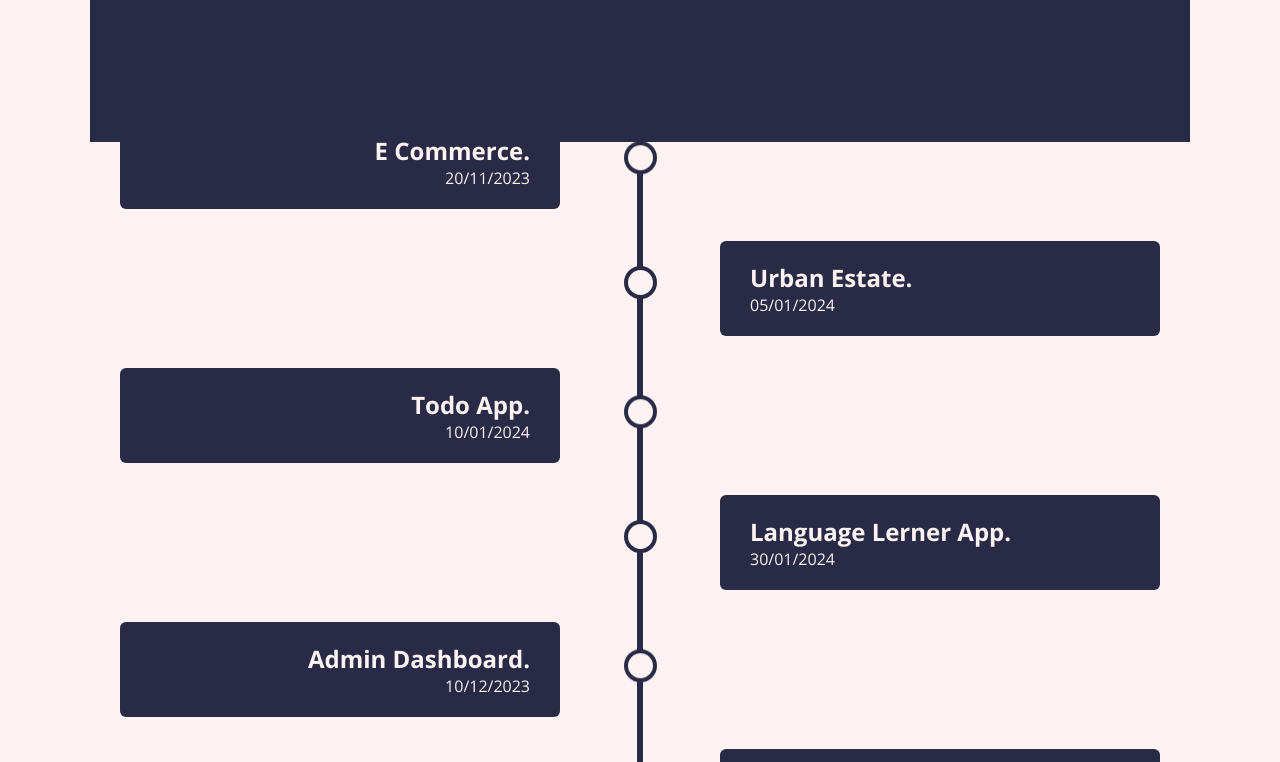
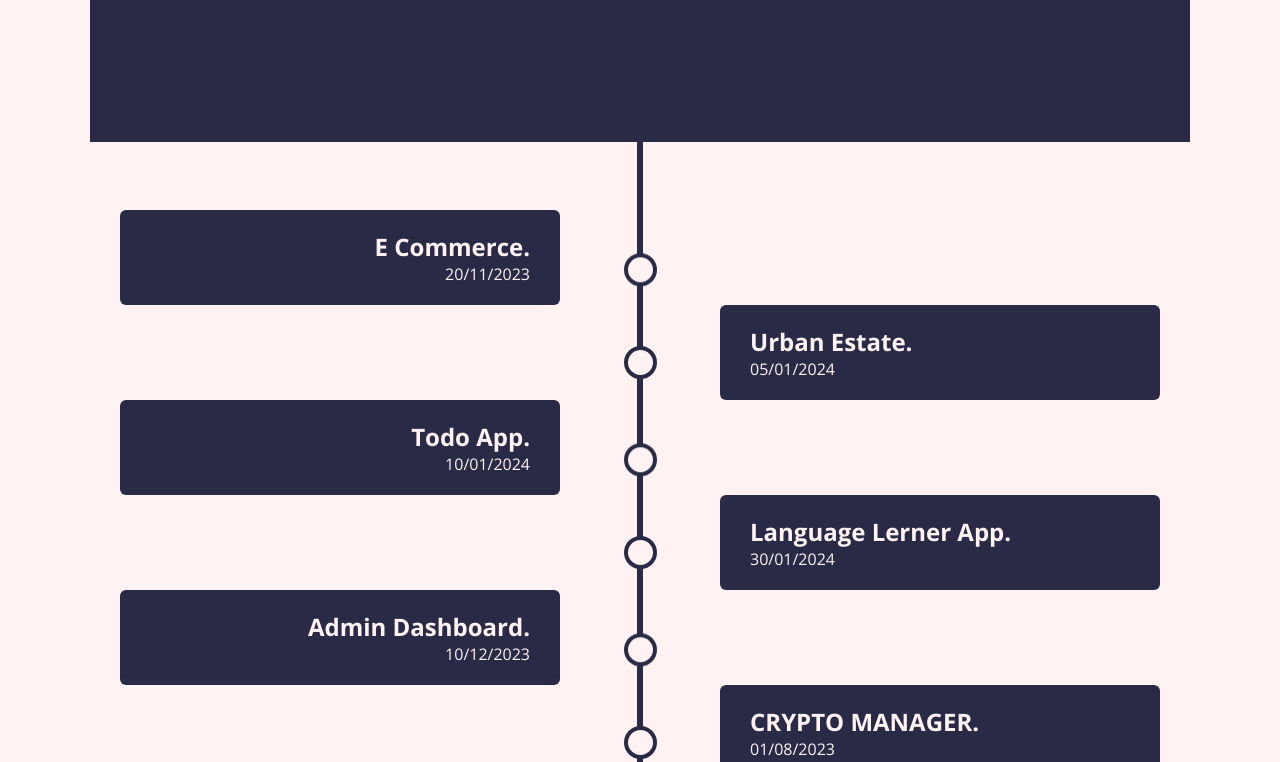
Before and after one commit to khan-rustam/portfolio, a React (Create React App) app: page / in a window 1280 px wide. Shown: the part 1638-2400 px from the top of the page. Built offline with nearby package versions, Linux system fonts and the light colour scheme.

Commit message:
Update Experience.scss

```diff
--- a/src/styles/Experience.scss
+++ b/src/styles/Experience.scss
@@ -25,7 +25,7 @@
   }
 
   .timelineItem {
-    padding: 1rem 5rem;
+    padding: 0rem 5rem;
     position: relative;
     background-color: inherit;
     width: 50%;
```
